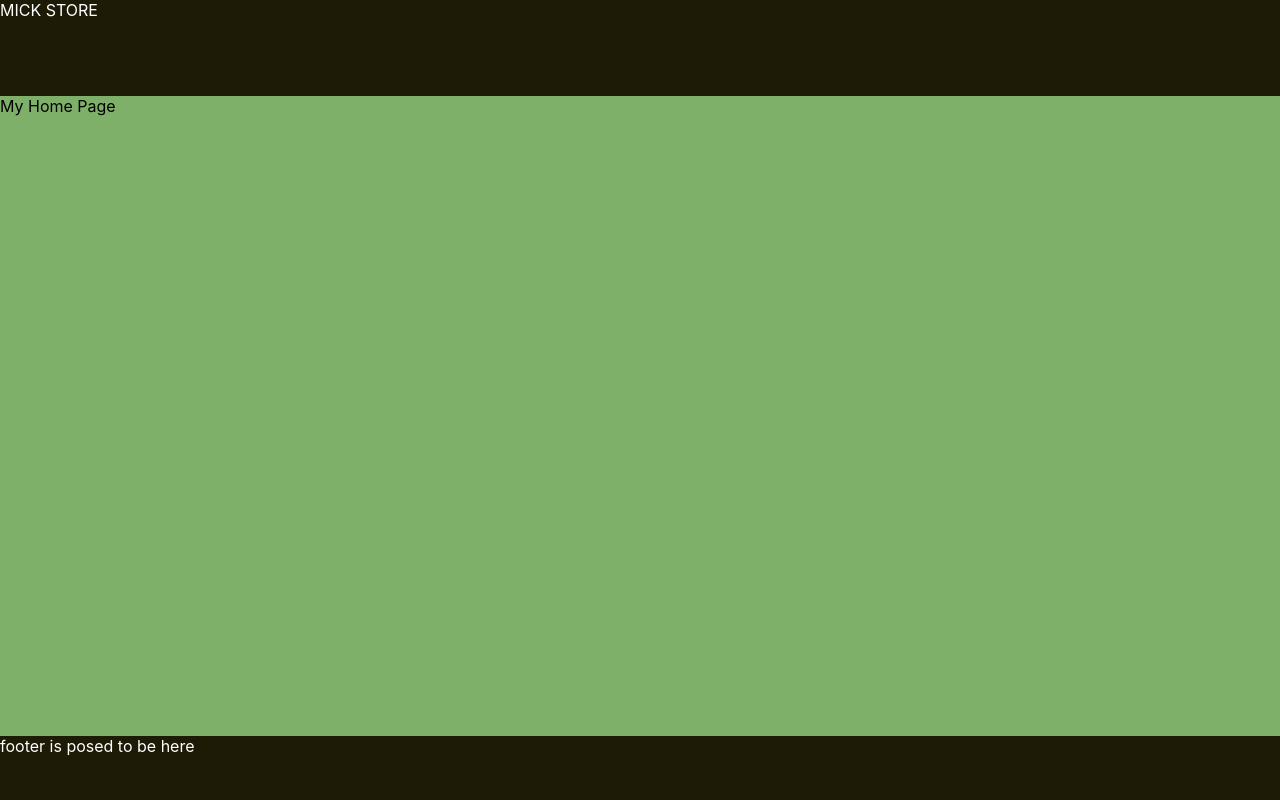
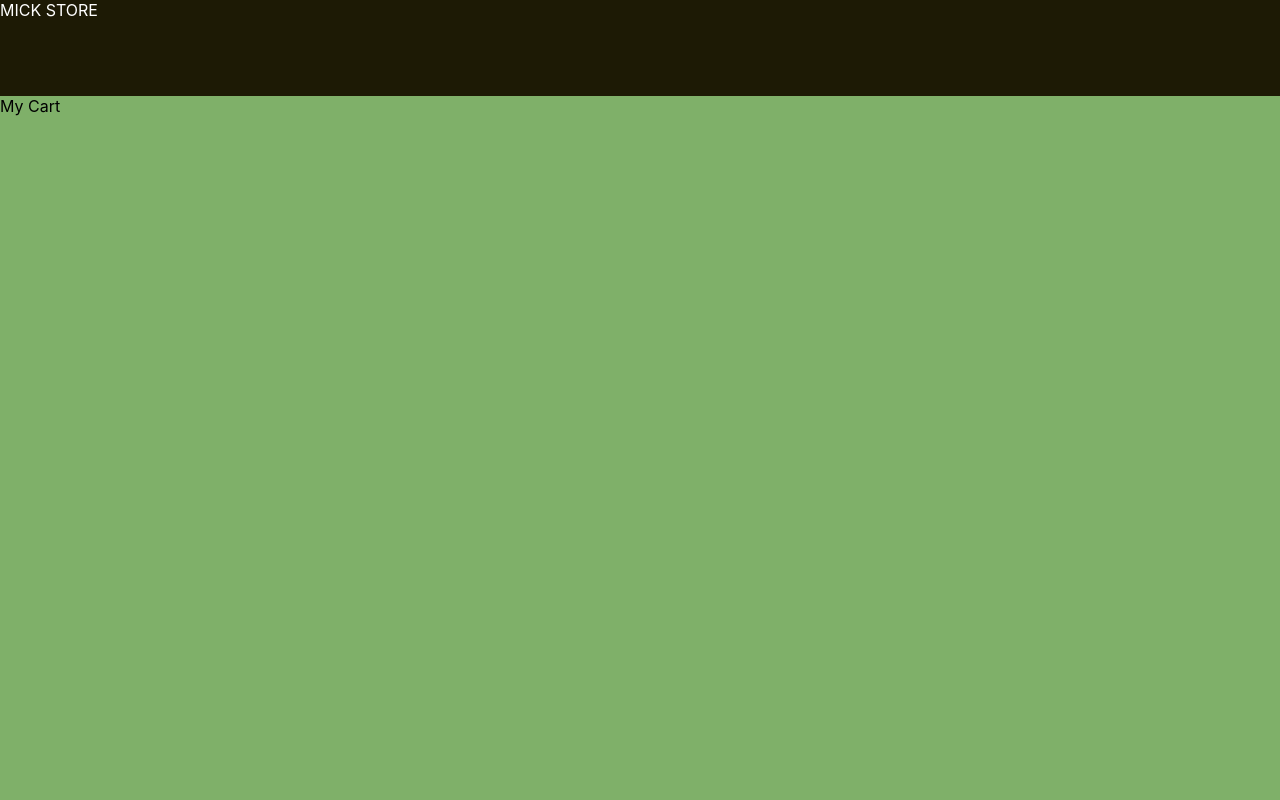
Before and after one commit to MickFrog/shopping-cart, a React (Create React App) app: page /cart in a window 1280 px wide. Shown: the top 800 px of the page. Built offline with nearby package versions, Linux system fonts and the light colour scheme.

Commit message:
setup routes + base shop and cart pages

```diff
--- a/package.json
+++ b/package.json
@@ -8,6 +8,7 @@
     "@testing-library/user-event": "^13.5.0",
     "react": "^18.2.0",
     "react-dom": "^18.2.0",
+    "react-router-dom": "^6.11.2",
     "react-scripts": "5.0.1",
     "web-vitals": "^2.1.4"
   },
--- a/src/App.css
+++ b/src/App.css
@@ -9,6 +9,4 @@
 
 .App {
   min-height: 100vh;
-  display: grid;
-  grid-template-rows: 6rem 1fr 4rem;
 }
--- a/src/App.js
+++ b/src/App.js
@@ -1,13 +1,9 @@
 import './App.css';
-import Footer from './components/Footer';
-import Header from './components/Header';
 
 function App() {
   return (
     <div className="contentBg App">
-      <Header />
       <div>My Home Page</div>
-      <Footer />
     </div>
   );
 }
--- /dev/null
+++ b/src/RouteSwitch.js
@@ -0,0 +1,25 @@
+import React from "react";
+import { BrowserRouter, Routes, Route } from "react-router-dom";
+import Header from "./components/Header";
+import Footer from "./components/Footer";
+import App from './App';
+import Shop from "./components/Shop";
+import Cart from "./components/Cart";
+
+const RouteSwitch = () => {
+    return (
+        <BrowserRouter>
+            <Header />
+
+            <Routes>
+                <Route path="/" element={<App />}/>
+                <Route path="/shop" element={<Shop />}/>
+                <Route path="/cart" element={<Cart />}/>
+            </Routes>
+
+            <Footer />
+        </BrowserRouter>
+    )
+}
+
+export default RouteSwitch;
--- /dev/null
+++ b/src/components/Cart.css
@@ -0,0 +1,3 @@
+.cart-container {
+    min-height: 100vh;
+  }
--- /dev/null
+++ b/src/components/Cart.js
@@ -0,0 +1,13 @@
+import React from "react";
+import './Cart.css';
+
+const Cart = () => {
+    return (
+        <div className="contentBg cart-container">
+            My Cart
+        </div>
+    )
+
+}
+
+export default Cart;
--- a/src/components/Footer.css
+++ b/src/components/Footer.css
@@ -1,4 +1,5 @@
 .myFooter {
+    height: 4rem;
     background-color: var(--myBlack);
     color: white;
 }
--- a/src/components/Header.css
+++ b/src/components/Header.css
@@ -1,4 +1,5 @@
 .myHeader {
+    height: 6rem;
     background-color: var(--myBlack);
     color: white;
 }
--- /dev/null
+++ b/src/components/Shop.css
@@ -0,0 +1,3 @@
+.shop-container {
+  min-height: 100vh;
+}
--- /dev/null
+++ b/src/components/Shop.js
@@ -0,0 +1,13 @@
+import React from "react";
+import './Shop.css';
+
+const Shop = () => {
+    return (
+        <div className="contentBg shop-container">
+            My Shop
+        </div>
+    )
+
+}
+
+export default Shop;
--- a/src/index.js
+++ b/src/index.js
@@ -1,11 +1,11 @@
 import React from 'react';
 import ReactDOM from 'react-dom/client';
 import './index.css';
-import App from './App';
+import RouteSwitch from './RouteSwitch';
 
 const root = ReactDOM.createRoot(document.getElementById('root'));
 root.render(
   <React.StrictMode>
-    <App />
+    <RouteSwitch />
   </React.StrictMode>
 );
```
Also changed, not shown: 1 other file (tests, documents, lock files or other folders).
